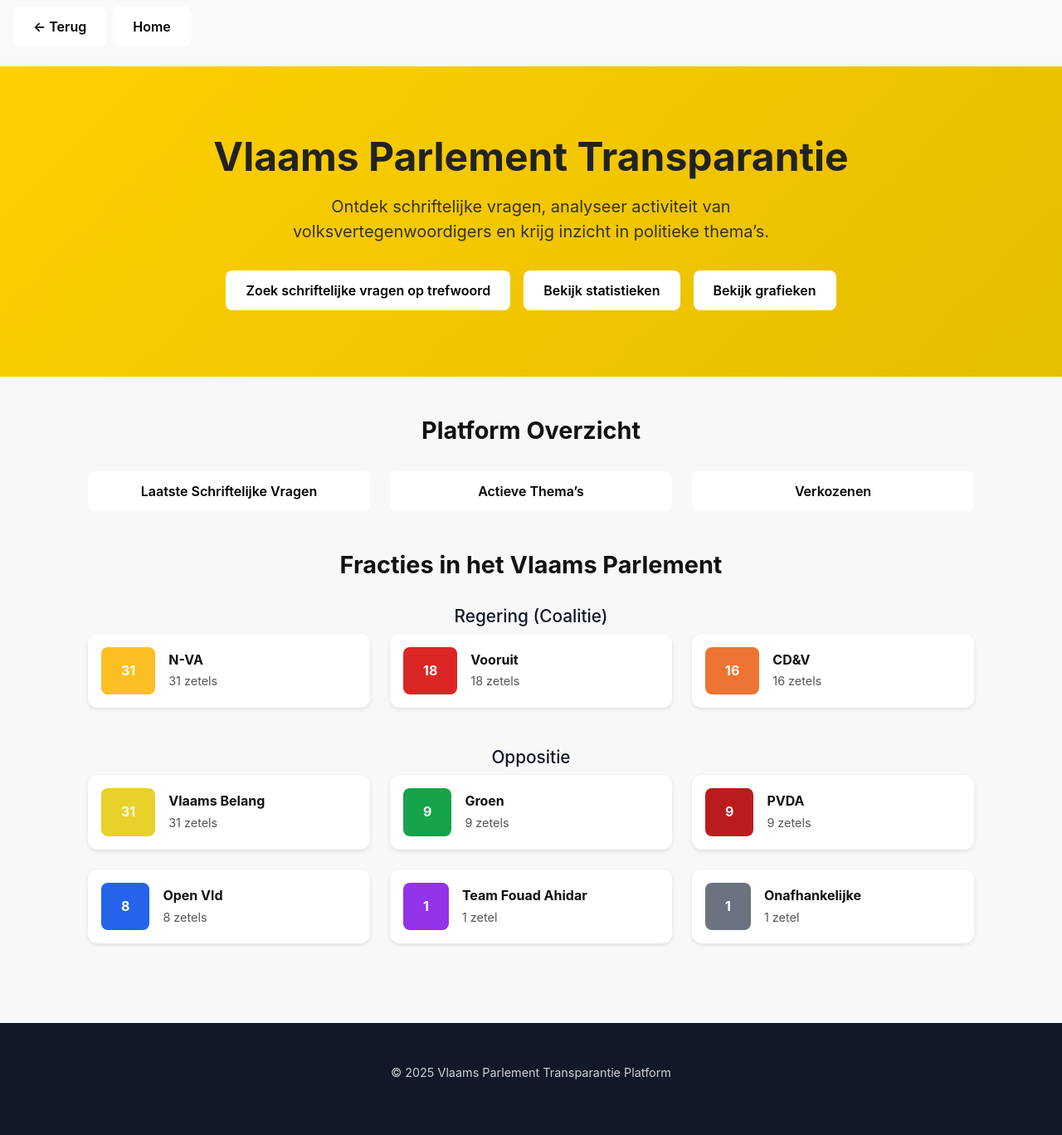
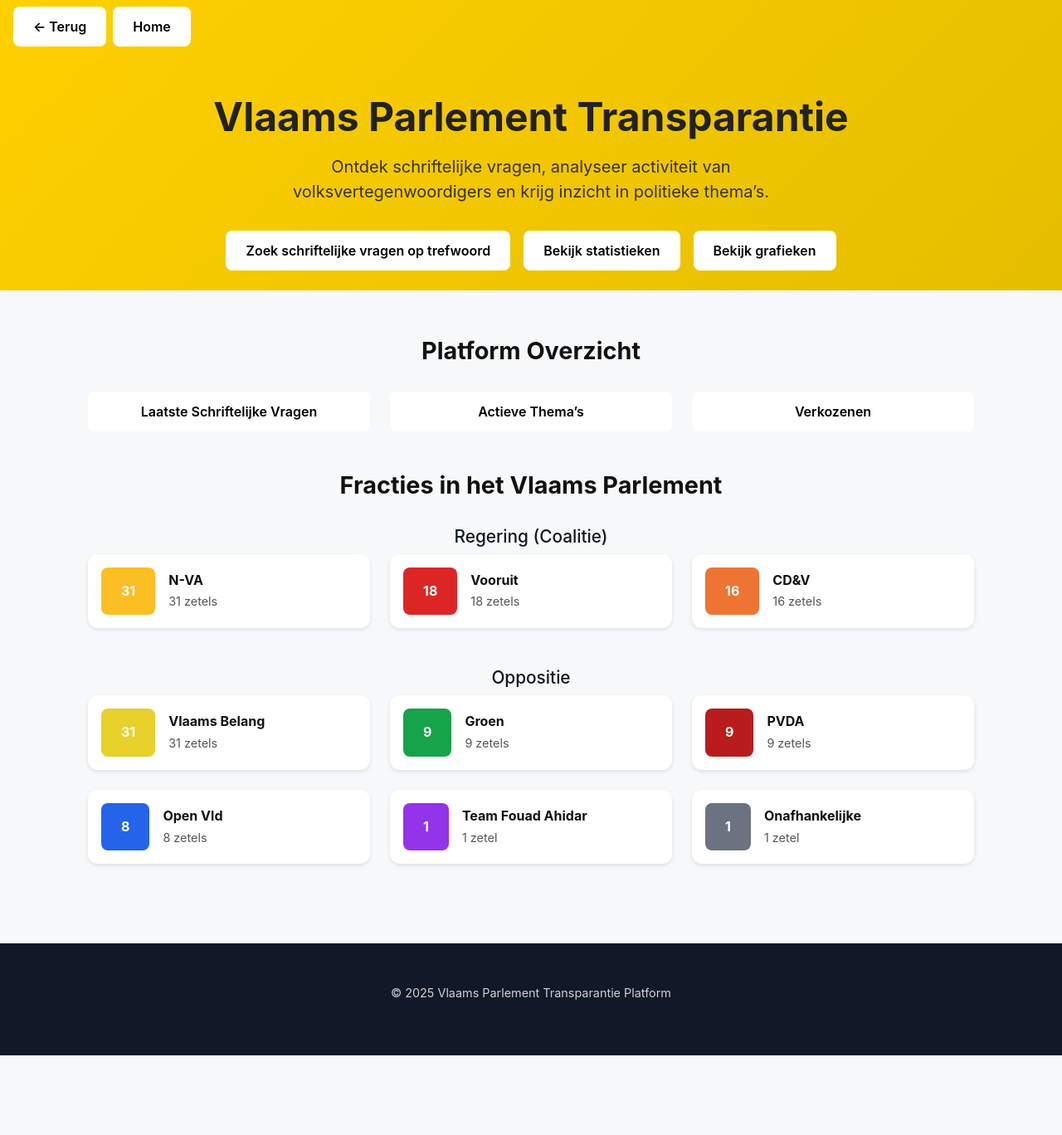
Before and after one commit to A-D-DBS-application/web-application-2025-group-8, a Flask app: page / in a window 1280 px wide. Shown: the whole page at 83% size. After the commit the page ends 1272 px from the top, so only its background shows below. Run offline with Flask 3, Linux system fonts and the light colour scheme; data that the repository does not hold is empty.

Commit message:
gele balk opgetrokken

```diff
--- a/app/static/css/base.css
+++ b/app/static/css/base.css
@@ -7,9 +7,22 @@
 
 body {
   font-family: 'Inter', -apple-system, BlinkMacSystemFont, 'Segoe UI', sans-serif;
-  background-color: #f6f8fa;
   color: #111;
   line-height: 1.6;
+
+  /* --- AANPASSING START: Gele balk naar boven getrokken --- */
+  /* De gele achtergrond staat nu op de body, zodat hij achter de knoppen doorloopt */
+  background-color: #f6f8fa; /* De grijze kleur voor de rest van de pagina */
+  background-image: linear-gradient(135deg, #FFD000, #E5BE00);
+  background-repeat: no-repeat;
+  background-size: 100% 350px; /* Hoogte van het gele vlak: past achter nav + hero */
+  /* --- AANPASSING EINDE --- */
+}
+
+/* Zorg dat de navigatiebalk transparant is (anders blijft hij wit) */
+.navbar, .bg-light {
+  background-color: transparent !important;
+  box-shadow: none !important;
 }
 
 .page-container {
@@ -18,10 +31,11 @@ body {
 
 /* ========== HERO ========== */
 .hero {
-  background: linear-gradient(135deg, #FFD000, #E5BE00);
+  /* background: ...  <-- VERWIJDERD, want de kleur zit nu op de body */
+  background: transparent;
   color: #222;
   text-align: center;
-  padding: 5rem 1rem;
+  padding: 2rem 1rem;
   word-wrap: break-word;
   overflow-wrap: break-word;
   max-width: 100%;
```
